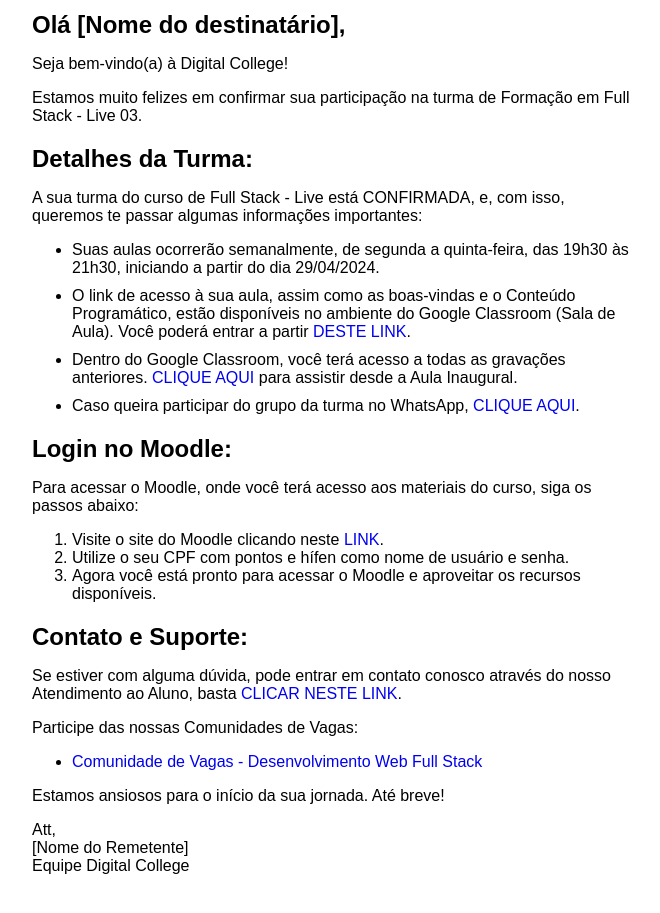
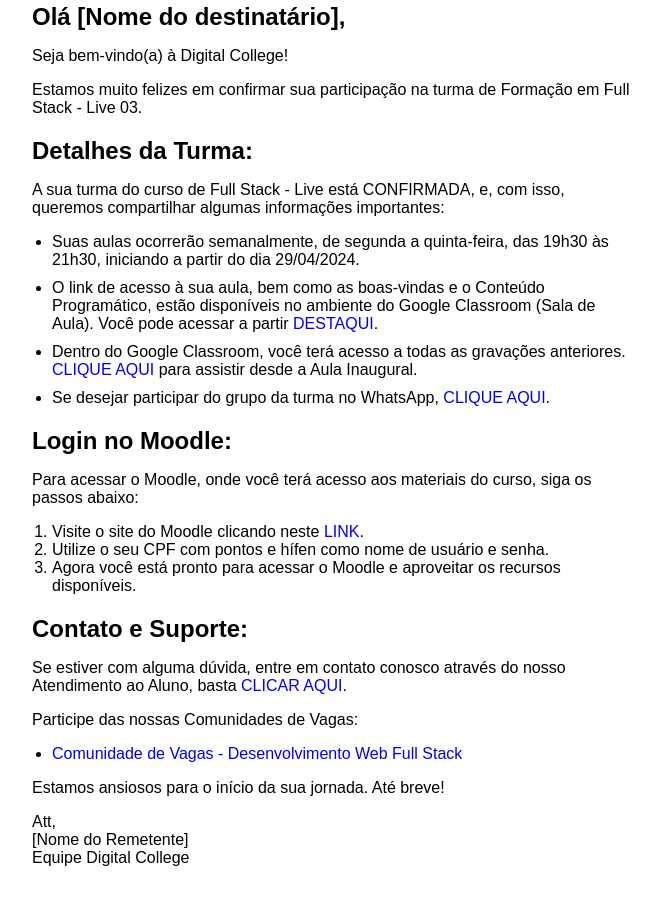
Before and after one commit to CauanDZN/email-moodle, a plain HTML site: page index.html in a window 1280 px wide. Shown: the part 275-1188 px from the top of the page, without its empty margins (308-968 px from the left). Drawn offline with Linux system fonts and the light colour scheme.

Commit message:
update: update some paragraphs

```diff
--- a/index.html
+++ b/index.html
@@ -5,10 +5,10 @@
 <meta name="viewport" content="width=device-width, initial-scale=1.0">
 <title>Seja bem-vindo(a), Colleger! | Formação em Full Stack | Turma Live 03</title>
 </head>
-<body>
-<div class="container" style="max-width: 600px; margin: 0 auto; padding: 20px; font-family: Arial, sans-serif;">
+<body style="font-family: Arial, sans-serif; margin: 0; padding: 0;">
+<div class="container" style="max-width: 600px; margin: 0 auto; padding: 20px;">
   <div class="header" style="text-align: center; margin-bottom: 30px;">
-    <img src="./foto.png" alt="Foto de Boas-Vindas">
+    <img src="./foto.png" alt="Foto de Boas-Vindas" style="max-width: 100%;">
   </div>
   <div class="section">
     <h2 style="font-size: 24px; margin-bottom: 15px;">Olá [Nome do destinatário],</h2>
@@ -17,18 +17,18 @@
   </div>
   <div class="section">
     <h2 style="font-size: 24px; margin-bottom: 15px;">Detalhes da Turma:</h2>
-    <p>A sua turma do curso de Full Stack - Live está CONFIRMADA, e, com isso, queremos te passar algumas informações importantes:</p>
-    <ul>
+    <p>A sua turma do curso de Full Stack - Live está CONFIRMADA, e, com isso, queremos compartilhar algumas informações importantes:</p>
+    <ul style="margin-top: 0; padding-left: 20px;">
       <li style="margin-bottom: 10px;">Suas aulas ocorrerão semanalmente, de segunda a quinta-feira, das 19h30 às 21h30, iniciando a partir do dia 29/04/2024.</li>
-      <li style="margin-bottom: 10px;">O link de acesso à sua aula, assim como as boas-vindas e o Conteúdo Programático, estão disponíveis no ambiente do Google Classroom (Sala de Aula). Você poderá entrar a partir <a href="#" style="text-decoration: none; border-radius: 5px;">DESTE LINK</a>.</li>
+      <li style="margin-bottom: 10px;">O link de acesso à sua aula, bem como as boas-vindas e o Conteúdo Programático, estão disponíveis no ambiente do Google Classroom (Sala de Aula). Você pode acessar a partir <a href="#" style="text-decoration: none; border-radius: 5px;">DESTAQUI</a>.</li>
       <li style="margin-bottom: 10px;">Dentro do Google Classroom, você terá acesso a todas as gravações anteriores. <a href="#" style="text-decoration: none; border-radius: 5px;">CLIQUE AQUI</a> para assistir desde a Aula Inaugural.</li>
-      <li style="margin-bottom: 10px;">Caso queira participar do grupo da turma no WhatsApp, <a href="#" style="text-decoration: none; border-radius: 5px;">CLIQUE AQUI</a>.</li>
+      <li style="margin-bottom: 10px;">Se desejar participar do grupo da turma no WhatsApp, <a href="#" style="text-decoration: none; border-radius: 5px;">CLIQUE AQUI</a>.</li>
     </ul>
   </div>
   <div class="section">
     <h2 style="font-size: 24px; margin-bottom: 15px;">Login no Moodle:</h2>
     <p>Para acessar o Moodle, onde você terá acesso aos materiais do curso, siga os passos abaixo:</p>
-    <ol>
+    <ol style="margin-top: 0; padding-left: 20px;">
       <li>Visite o site do Moodle clicando neste <a href="https://academy.digitalcollege.com.br/login/index.php" target="_blank" style="text-decoration: none; border-radius: 5px;">LINK</a>.</li>
       <li>Utilize o seu CPF com pontos e hífen como nome de usuário e senha.</li>
       <li>Agora você está pronto para acessar o Moodle e aproveitar os recursos disponíveis.</li>
@@ -36,9 +36,9 @@
   </div>
   <div class="section">
     <h2 style="font-size: 24px; margin-bottom: 15px;">Contato e Suporte:</h2>
-    <p>Se estiver com alguma dúvida, pode entrar em contato conosco através do nosso Atendimento ao Aluno, basta <a href="#" style="text-decoration: none; border-radius: 5px;">CLICAR NESTE LINK</a>.</p>
+    <p>Se estiver com alguma dúvida, entre em contato conosco através do nosso Atendimento ao Aluno, basta <a href="#" style="text-decoration: none; border-radius: 5px;">CLICAR AQUI</a>.</p>
     <p>Participe das nossas Comunidades de Vagas:</p>
-    <ul>
+    <ul style="margin-top: 0; padding-left: 20px;">
       <li style="margin-bottom: 10px;"><a href="#" style="text-decoration: none; border-radius: 5px;">Comunidade de Vagas - Desenvolvimento Web Full Stack</a></li>
     </ul>
   </div>
```
